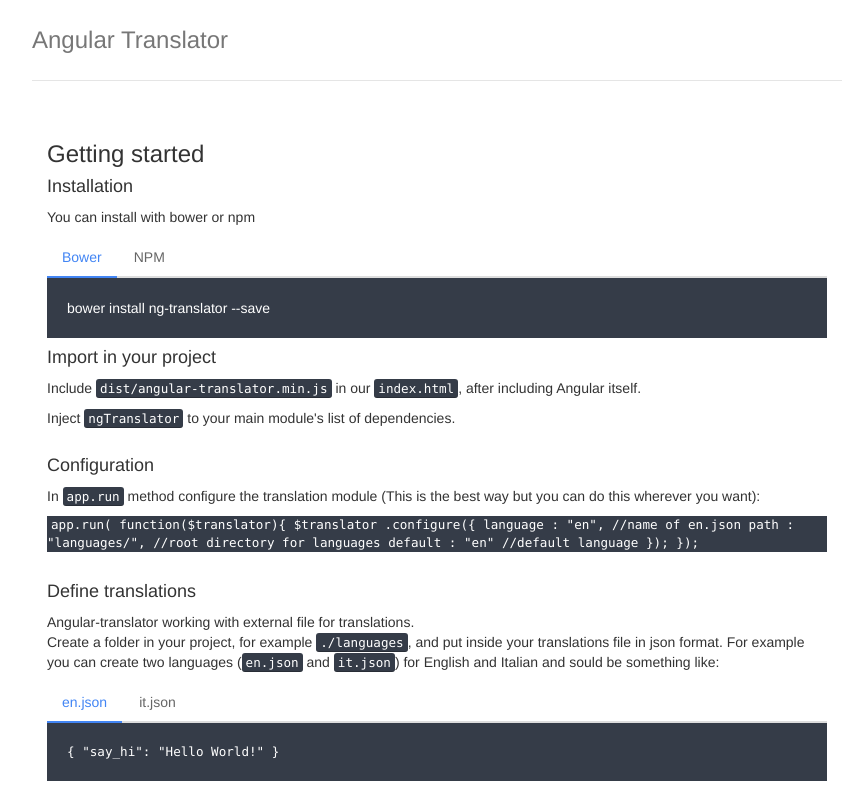
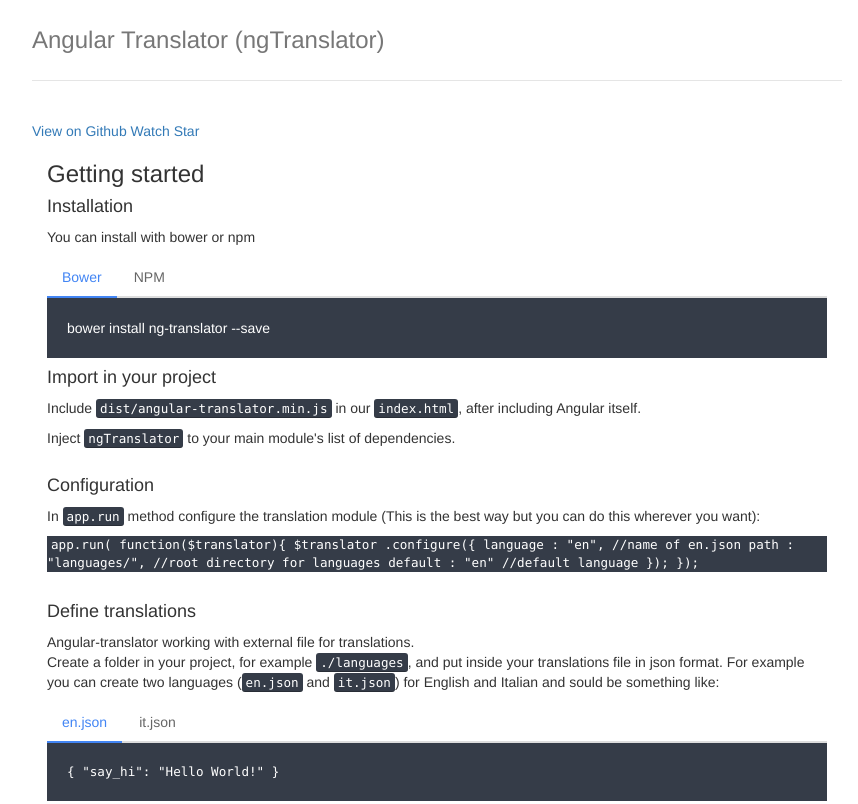
Before and after one commit to gianlucatursi/angular-translator, a website: page docs/index.html in a window 1280 px wide. Shown: the top 804 px of the page, without its empty margins (203-1061 px from the left). Drawn offline with nearby package versions, Linux system fonts and the light colour scheme; some packages are replaced by stand-ins of ours; a script that the page names is missing.

Commit message:
update docs

```diff
--- a/docs/index.html
+++ b/docs/index.html
@@ -11,10 +11,16 @@
         <div class="container">
             <div class="header clearfix">
                 <h3 class="text-muted">
-                    Angular Translator
+                    Angular Translator (ngTranslator)
                 </h3>
             </div>
             <div class="row marketing">
+                <a class="github-button" href="https://github.com/gianlucatursi/angular-translator" data-style="mega" data-count-href="/gianlucatursi/followers" data-count-aria-label="# View on GitHub" aria-label="View on GitHub">View on Github</a>
+                <!-- Place this tag where you want the button to render. -->
+                <a class="github-button" href="https://github.com/gianlucatursi/angular-translator" data-style="mega" data-count-href="/gianlucatursi/angular-translator/watchers" data-count-api="/repos/gianlucatursi/angular-translator#subscribers_count" data-count-aria-label="# watchers on GitHub" aria-label="Watch gianlucatursi/angular-translator on GitHub">Watch</a>
+                <!-- Place this tag where you want the button to render. -->
+                <a class="github-button" href="https://github.com/gianlucatursi/angular-translator" data-style="mega" data-count-href="/gianlucatursi/angular-translator/stargazers" data-count-api="/repos/gianlucatursi/angular-translator#stargazers_count" data-count-aria-label="# stargazers on GitHub" aria-label="Star gianlucatursi/angular-translator on GitHub">Star</a>
+
                 <div class="col-lg-12">
                     <h3>Getting started</h3>
                     <h4>Installation</h4>
@@ -525,6 +531,8 @@
 <script src="../bower_components/angular/angular.min.js"></script>
 <script src="../bower_components/angular-highlightjs/build/angular-highlightjs.min.js"></script>
 <script src="../dist/angular-translator.min.js"></script>
+<!-- Place this tag in your head or just before your close body tag. -->
+<script async defer src="https://buttons.github.io/buttons.js"></script>
 
 <script>
     (function(){
```
